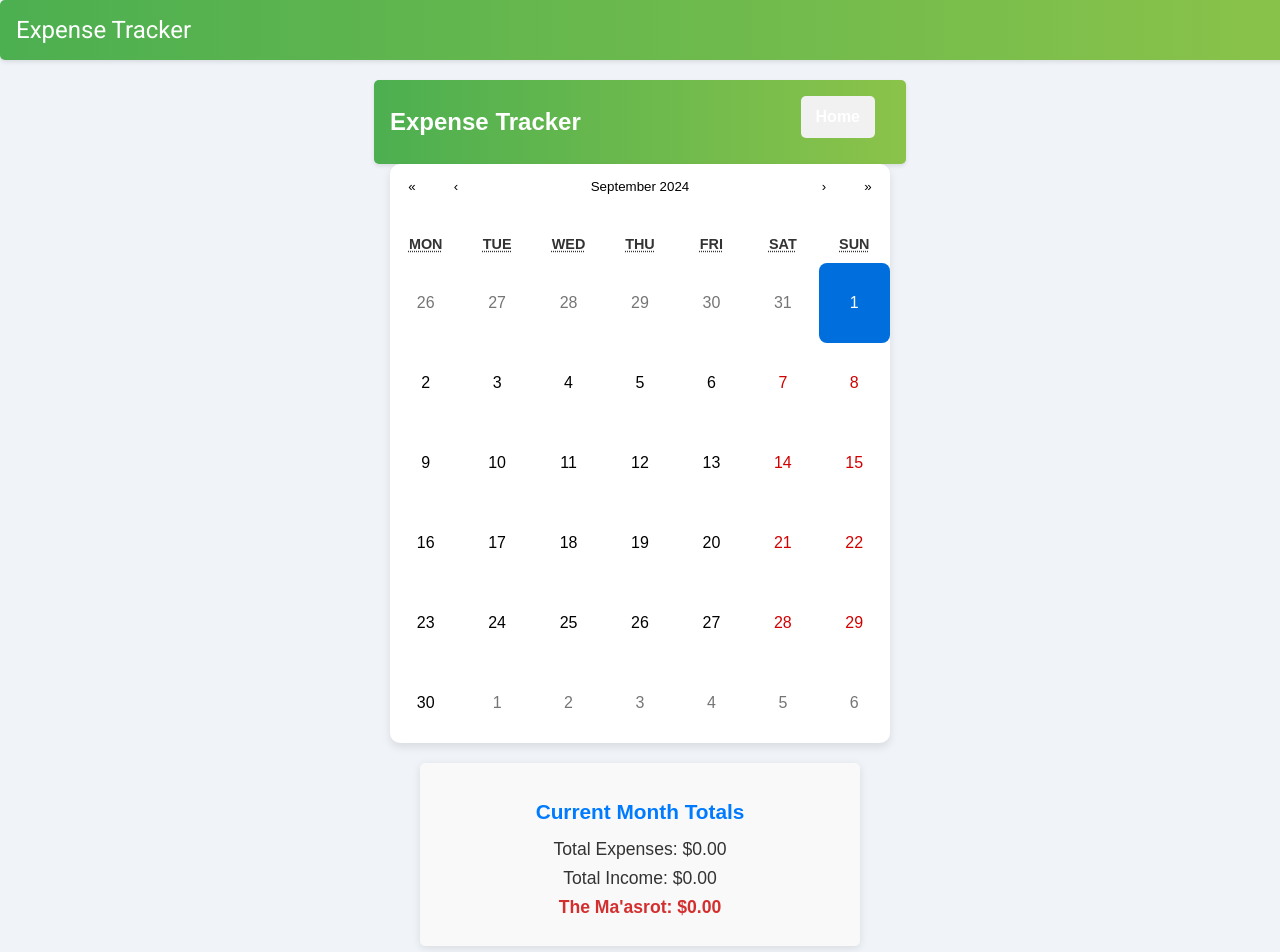
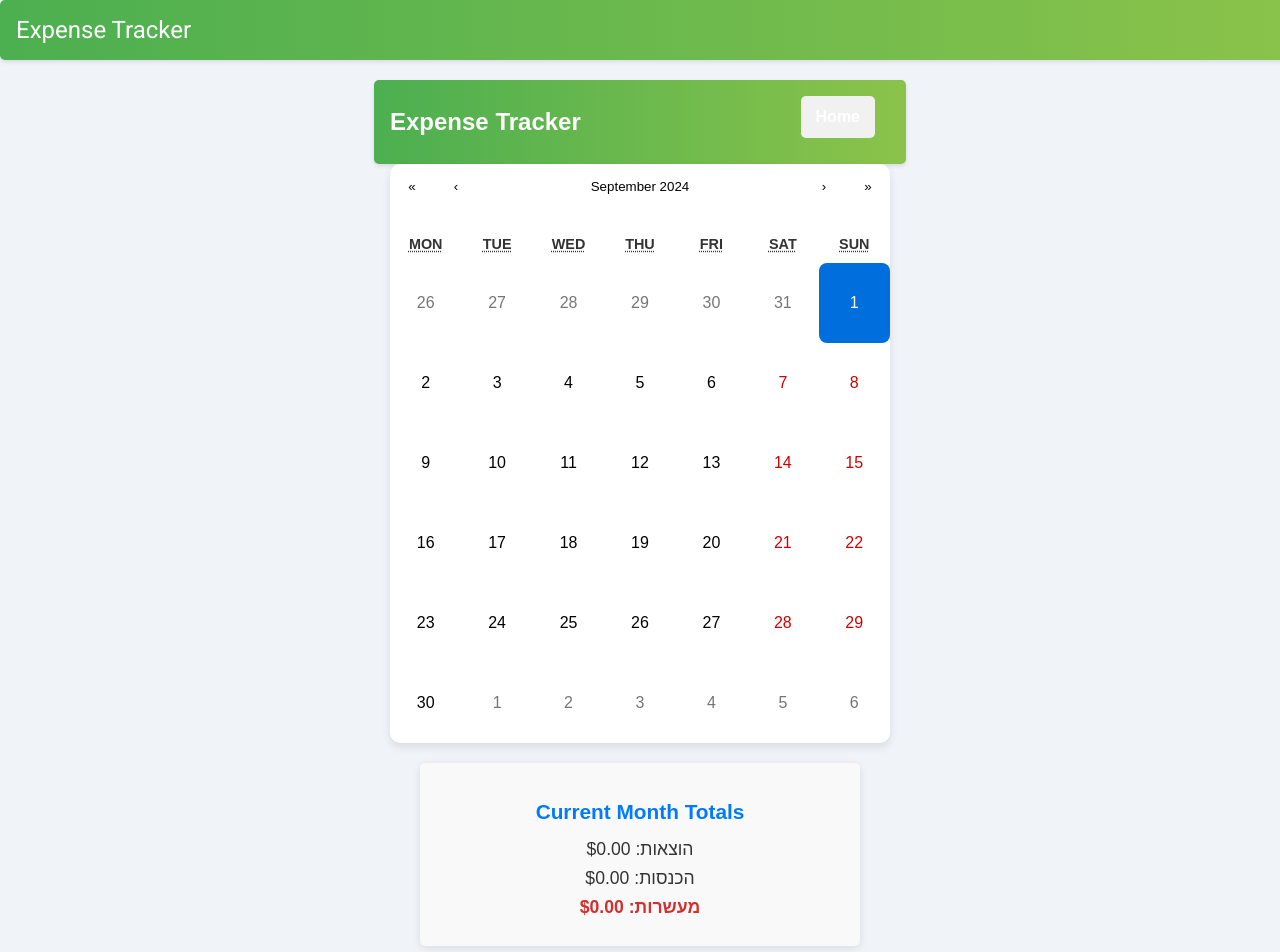
Before and after one commit to ShavitMor/masrot, a React (Create React App) app in the folder client/: page / in a window 1280 px wide. Shown: the top 952 px of the page. Built offline with nearby package versions, Linux system fonts and the light colour scheme; no server answers.

Commit message:
fix bugs

```diff
--- a/client/src/components/CalendarComponent.tsx
+++ b/client/src/components/CalendarComponent.tsx
@@ -76,6 +76,8 @@ const CalendarComponent = () => {
       ) : (
         <>
           <Calendar
+            key={activeStartDate.toString()} // Forces Calendar to re-render on month change
+
             value={value}
             onChange={handleDateChange}
             onActiveStartDateChange={handleActiveStartDateChange}
@@ -85,9 +87,9 @@ const CalendarComponent = () => {
 
           <div className="monthly-totals">
             <h2>Current Month Totals</h2>
-            <p>Total Expenses: ${totalExpenses.toFixed(2)}</p>
-            <p>Total Income: ${totalSalaries.toFixed(2)}</p>
-            <p>The Ma'asrot: ${(totalSalaries / 10 - totalExpenses).toFixed(2)}</p>
+            <p>הוצאות: ${totalExpenses.toFixed(2)}</p>
+            <p>הכנסות: ${totalSalaries.toFixed(2)}</p>
+            <p>מעשרות: ${(totalSalaries / 10 - totalExpenses).toFixed(2)}</p>
           </div>
 
           {/* Display list of expenses */}
```
